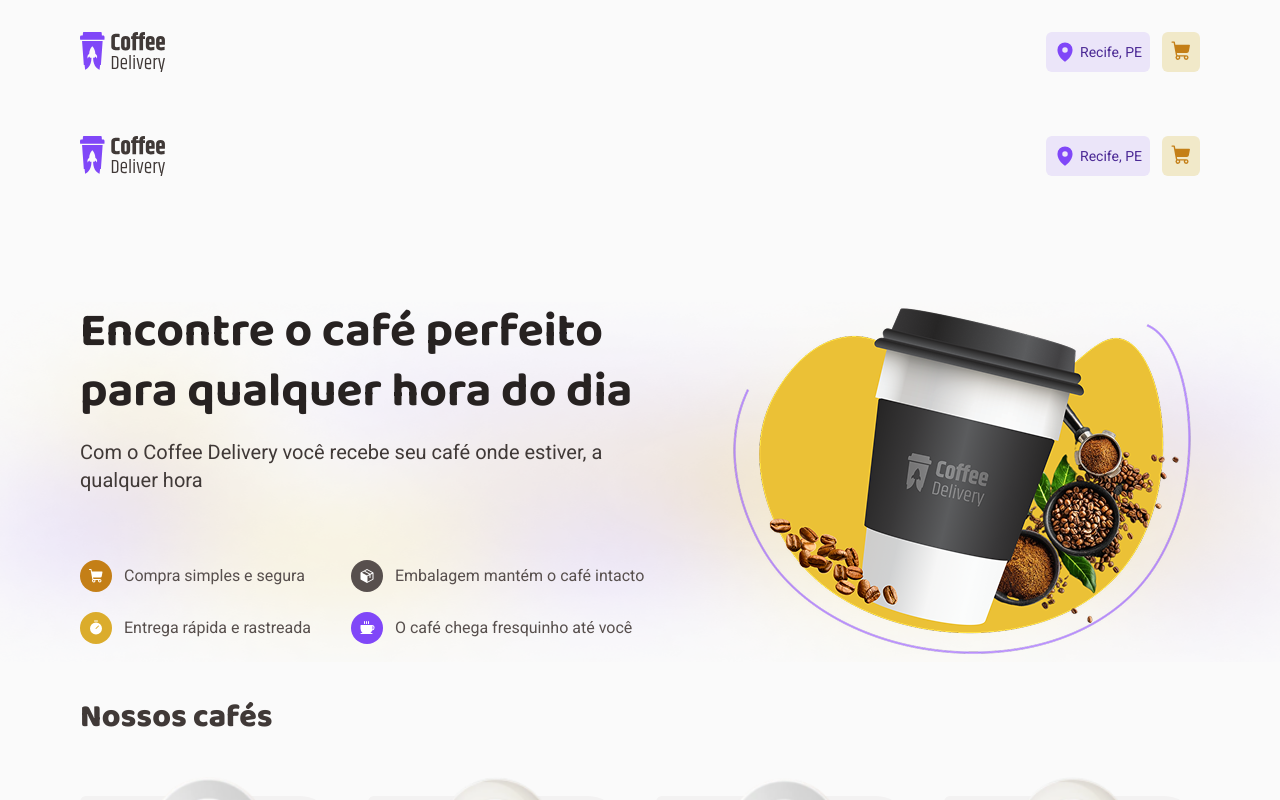
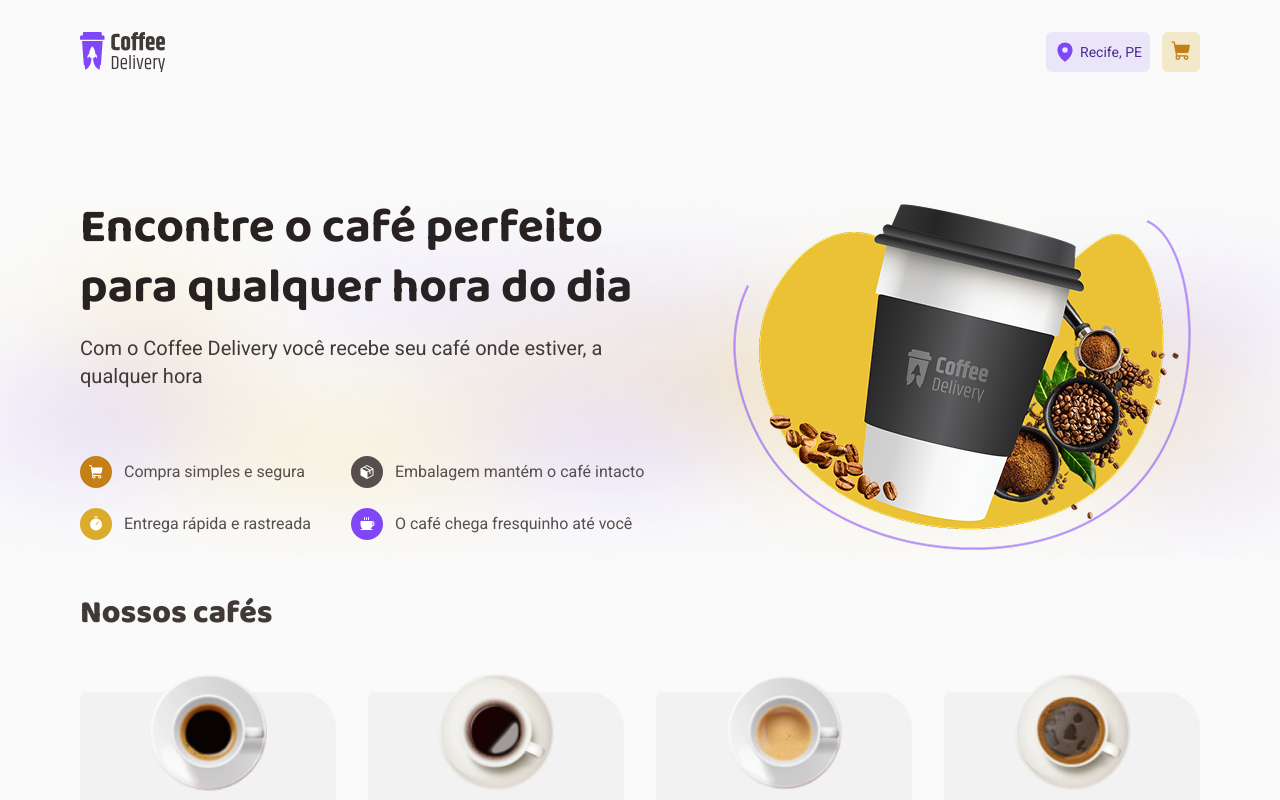
Before and after one commit to vitorgabs/coffee-delivery, a React (Vite) app: page / in a window 1280 px wide. Shown: the top 800 px of the page. Built offline with nearby package versions, Linux system fonts and the light colour scheme.

Commit message:
refactor: remove log and duplicate header

```diff
--- a/src/components/payment-option.tsx
+++ b/src/components/payment-option.tsx
@@ -13,7 +13,6 @@ export function PaymentOption({
   isSelected,
   ...rest
 }: Props) {
-  console.log({ isSelected })
   return (
     <label
       data-checked={isSelected}
--- a/src/pages/home.tsx
+++ b/src/pages/home.tsx
@@ -1,6 +1,5 @@
 import { Coffee, Package, ShoppingCart, Timer } from '@phosphor-icons/react'
 
-import { Header } from '../components/header'
 import { CoffeeCard } from '../components/coffee-card'
 
 import { coffees } from '../data.json'
@@ -10,9 +9,6 @@ import heroSectionBg from '../assets/hero-bg.png'
 
 export function Home() {
   return (
-    <>
-      <Header />
-
     <main className="pb-8">
       <section className="relative mx-auto mt-23.5 max-w-7xl">
         <div className="flex justify-between gap-14 px-20">
@@ -57,11 +53,7 @@ export function Home() {
             </ul>
           </div>
 
-            <img
-              src={hero}
-              alt="Café do Coffee Delivery"
-              className="w-[476px]"
-            />
+          <img src={hero} alt="Café do Coffee Delivery" className="w-[476px]" />
         </div>
         <img
           src={heroSectionBg}
@@ -84,6 +76,5 @@ export function Home() {
         </ul>
       </section>
     </main>
-    </>
   )
 }
```
Lines whose indentation alone changed are shown as unchanged.
